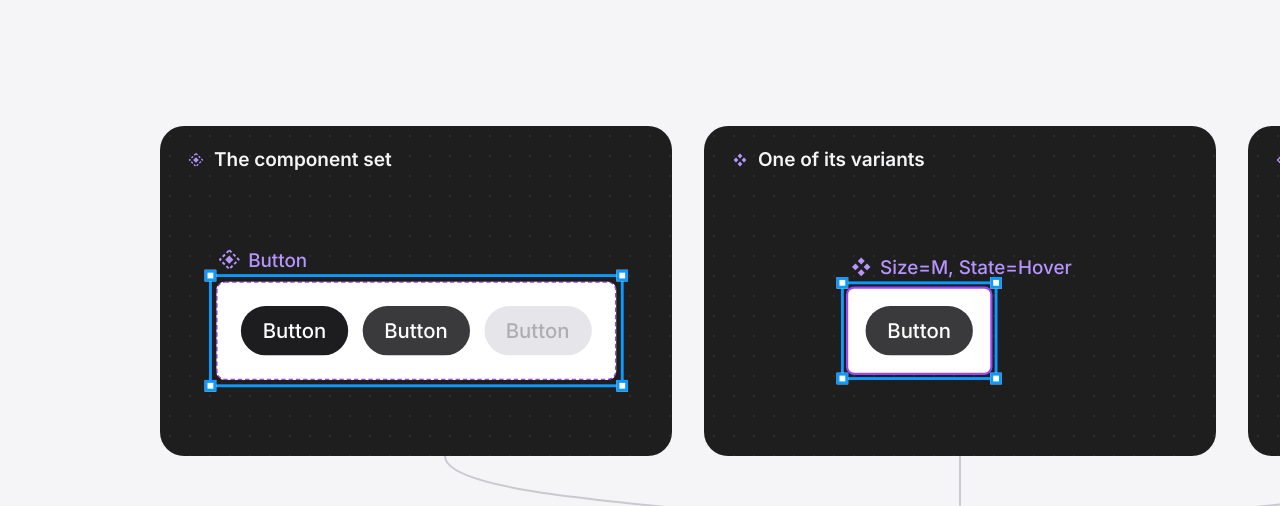
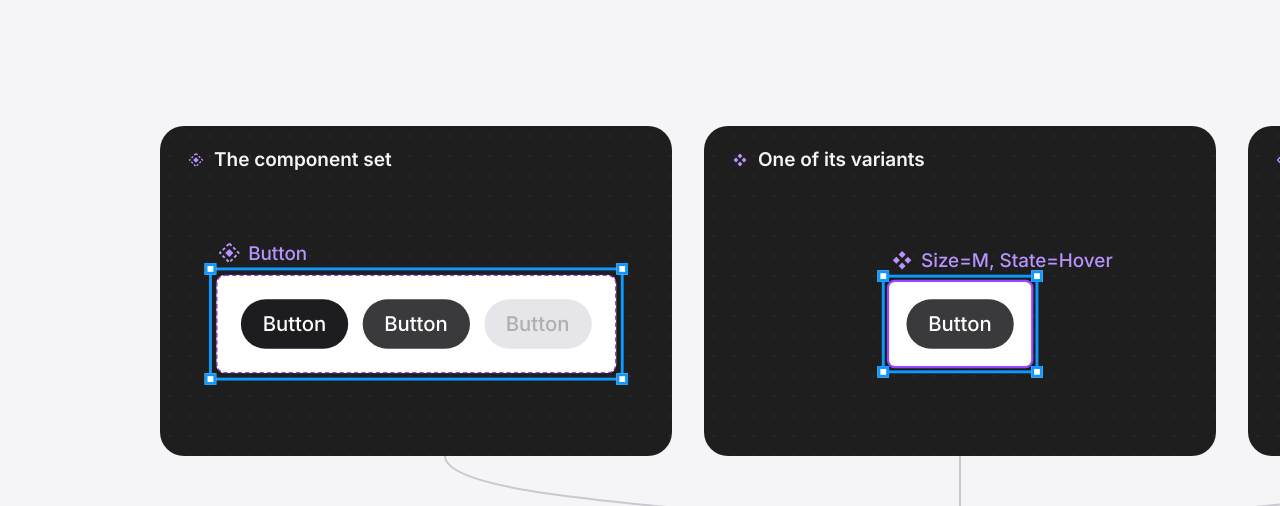
Before and after one commit to maxavend/export-component-metadata, a website built with Vite: page docs/publishing/src/gallery-4-any-selection.html in a window 1280 px wide. Shown: the part 294-800 px from the top of the page. Built offline with nearby package versions, Linux system fonts and the light colour scheme.

Commit message:
Centre the frames on the any-selection slide
The variant's label is wider than its frame, so it pushed the frame off
centre. Labels now hang above their frames without affecting layout, and
every frame sits in the middle of its tile.

Co-Authored-By: Claude Opus 5.5 <noreply@anthropic.com>

```diff
--- a/docs/publishing/src/gallery-4-any-selection.html
+++ b/docs/publishing/src/gallery-4-any-selection.html
@@ -7,8 +7,9 @@ h1{font-size:72px}
   background-image:radial-gradient(rgba(255,255,255,.06) 1px,transparent 1px);background-size:20px 20px}
 .cap{position:absolute;left:28px;top:24px;display:flex;align-items:center;gap:10px;font:600 19px/1 Inter;color:#F5F5F7}
 .cap svg{color:#B794FF}
-.node{position:absolute;left:50%;top:57%;transform:translate(-50%,-50%) scale(1.45)}
-.lbl{display:flex;align-items:center;gap:5px;font:500 13px/1 Inter;color:#B794FF;margin:0 0 7px 1px}
+/* Only the frame sets the node's size, so every frame sits in the centre of its tile; the label hangs above it like in Figma */
+.node{position:absolute;left:50%;top:60%;transform:translate(-50%,-50%) scale(1.45)}
+.lbl{position:absolute;left:1px;bottom:100%;margin-bottom:7px;display:flex;align-items:center;gap:5px;font:500 13px/1 Inter;color:#B794FF;white-space:nowrap}
 .set{display:flex;gap:10px;padding:16px;background:#fff;border:1.5px dashed #9747FF;border-radius:6px}
 .solo{display:inline-block;padding:12px;background:#fff;border-radius:4px}
 .solo.var{box-shadow:0 0 0 1.5px #9747FF}
```
Also changed, not shown: docs/publishing/gallery-4-any-selection.png.
